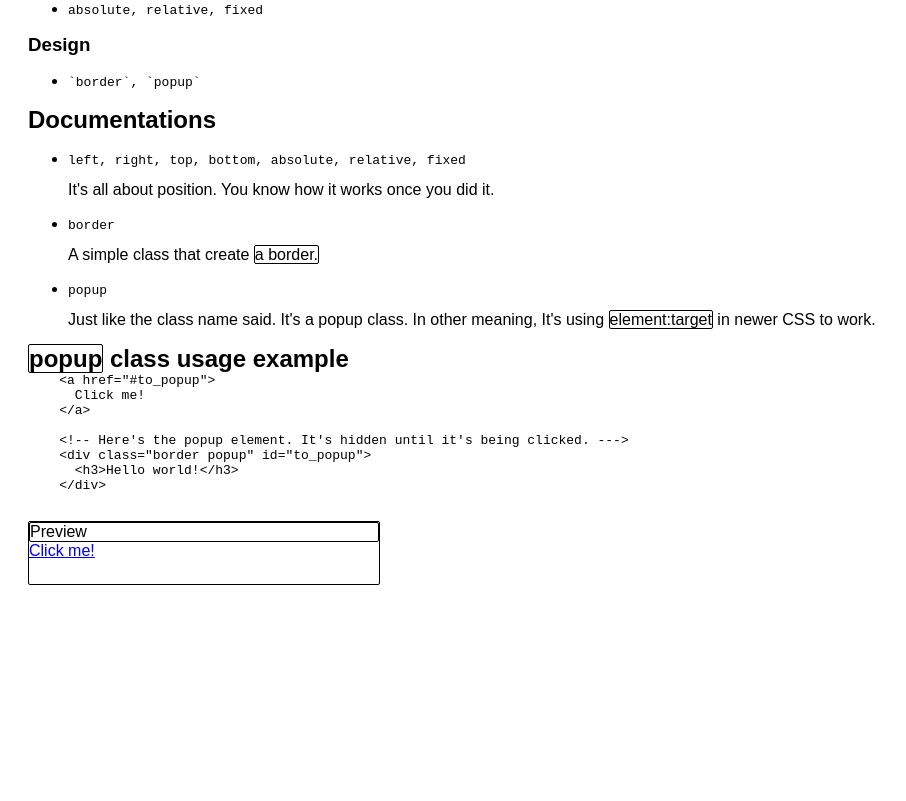
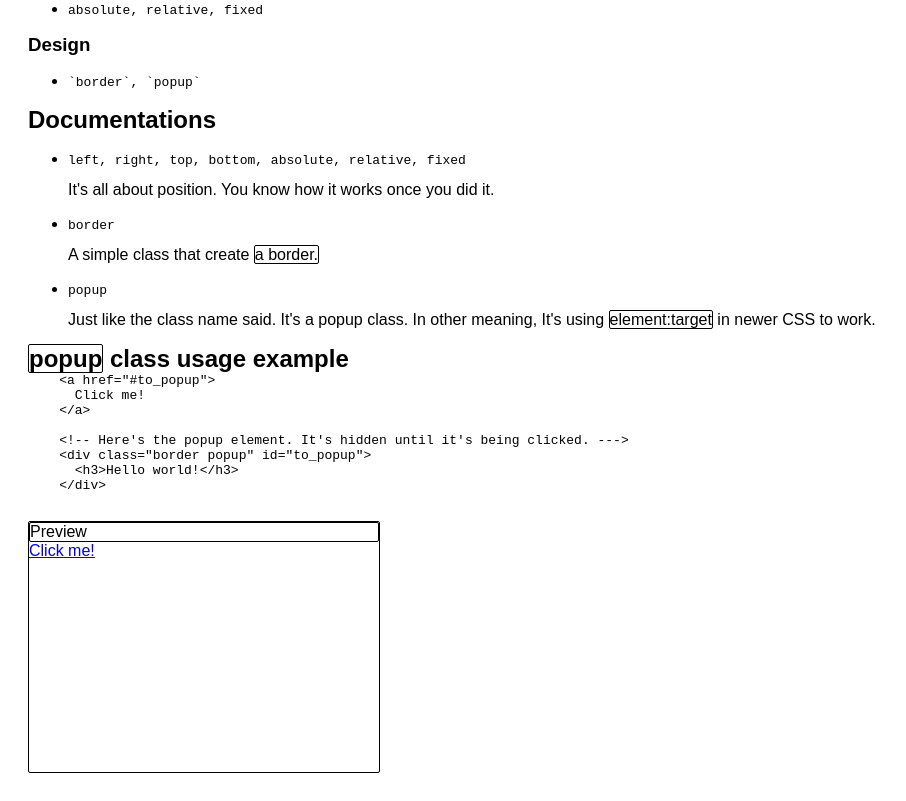
Before and after one commit to Yonle/Toard.css, a plain HTML site: page index.html in a window 1280 px wide. Shown: the part 424-1225 px from the top of the page, without its empty margins (0-906 px from the left). Before the commit the page ends 1037 px from the top, so only its background shows below. Drawn offline with Linux system fonts and the light colour scheme.

Commit message:
index.html: Give a preview box some height.
Signed-off-by: Yonle <yonle@duck.com>

```diff
--- a/index.html
+++ b/index.html
@@ -79,7 +79,7 @@
       &lt;h3&gt;Hello world!&lt;/h3&gt;
     &lt;/div&gt;
     </pre>
-    <div class="border">
+    <div class="border" id="preview">
       <div class="border">
         <span>Preview</span>
       </div>
@@ -91,7 +91,6 @@
       <div class="border popup" id="to_popup">
         <h3>Hello world!</h3>
       </div>
-
     </div>
   </div>
 </body>
@@ -119,6 +118,10 @@
     padding-top: 50px;
   }
 
+  #preview {
+  	height: 250px;
+  }
+
   p {
     margin-top: 0;
   }
```
